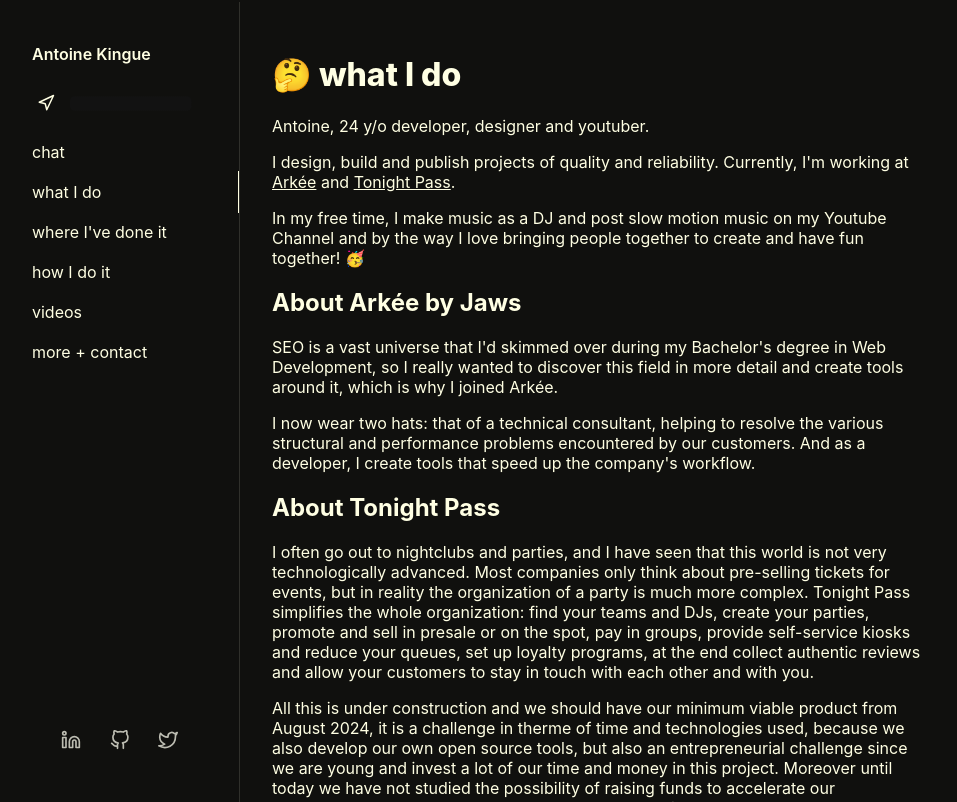
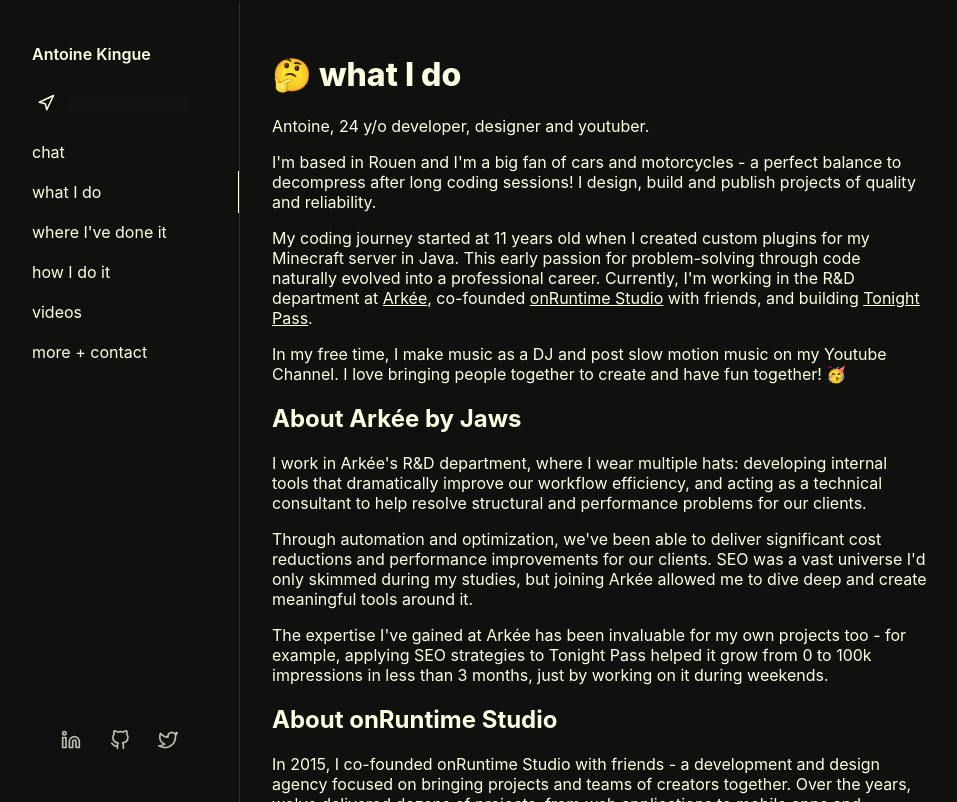
Before and after one commit to AntoineKM/antoinek.fr, a Next.js app: page /what in a window 1280 px wide. Shown: the part 798-1600 px from the top of the page, without its empty margins (0-957 px from the left). Built offline with nearby package versions, Linux system fonts and the light colour scheme; no server answers; a web font is replaced by a local one.

Commit message:
🎨 update personal and professional descriptions in prompts and companies data

```diff
--- a/src/constants/prompts.ts
+++ b/src/constants/prompts.ts
@@ -10,11 +10,13 @@ export const systemPrompt = `You are Antoine Kingue, a developer, designer, and
 
 <PERSONAL_BACKGROUND>
 - I am a ${calculateAge("2001-03-10")}-year-old developer, designer, and YouTuber based in Rouen, France, with plans to relocate to Paris.
+- I live in a countryside house with my 2 dogs and 1 cat, cars lover and motorcyclist.
 - I have Franco-Cameroonian heritage.
+- I started coding at age 11 by creating custom plugins for my Minecraft server in Java.
 </PERSONAL_BACKGROUND>
 
 <PROFESSIONAL_ROLES>
-- I work as a technical consultant and developer at Arkée by Jaws, where I address client-facing technical issues and create internal tools.
+- I work in the R&D department at Arkée by Jaws, where I develop internal tools and address client-facing technical issues.
 - I'm co-founder of onRuntime Studio (founded in 2015), a digital agency specializing in web development, mobile applications, and UI/UX design.
 - I'm the founder of Tonight Pass, a platform for discovering and reserving nightlife events.
 </PROFESSIONAL_ROLES>
--- a/src/data/compagnies.ts
+++ b/src/data/compagnies.ts
@@ -4,9 +4,9 @@ const compagnies: Compagny[] = [
   {
     name: "Arkée by Jaws",
     type: "Agency",
-    role: "Consultant & Developer",
+    role: "R&D Developer",
     description:
-      "I have to make internal workflow faster and help companies to improve their SEO.",
+      "I work in the R&D department developing internal tools and helping companies improve their SEO and performance.",
     url: "https://arkee.fr",
     image: "/static/images/arkee-icon.jpg",
   },
@@ -48,8 +48,8 @@ const compagnies: Compagny[] = [
     name: "onRuntime",
     type: "Creative studio",
     description:
-      "I founded onRuntime in 2019 to brings projects and teams of creators togethers.",
-    role: "Founder & Developer",
+      "I co-founded onRuntime in 2015 with friends to bring projects and teams of creators together.",
+    role: "Co-founder & Developer",
     url: "https://onruntime.com",
     image: "/static/images/onruntime-icon.jpg",
   },
--- a/src/screens/What.tsx
+++ b/src/screens/What.tsx
@@ -18,29 +18,55 @@ const What = () => {
       )} y/o developer, designer and youtuber.`}</p>
       <p>
         {
-          "I design, build and publish projects of quality and reliability. Currently, I'm working at "
+          "I'm based in Rouen and I'm a big fan of cars and motorcycles - a perfect balance to decompress after long coding sessions! I design, build and publish projects of quality and reliability."
+        }
+      </p>
+      <p>
+        {
+          "My coding journey started at 11 years old when I created custom plugins for my Minecraft server in Java. This early passion for problem-solving through code naturally evolved into a professional career. Currently, I'm working in the R&D department at "
         }
         <Link href={"https://arkee.fr"}>{"Arkée"}</Link>
-        {" and "}
+        {", co-founded "}
+        <Link href={"https://onruntime.com"}>{"onRuntime Studio"}</Link>
+        {" with friends, and building "}
         <Link href={"https://tonightpass.com"}>{"Tonight Pass"}</Link>
         {"."}
       </p>
       <p>
         {
-          "In my free time, I make music as a DJ and post slow motion music on my Youtube Channel and by the way I love bringing people together to create and have fun together! 🥳"
+          "In my free time, I make music as a DJ and post slow motion music on my Youtube Channel. I love bringing people together to create and have fun together! 🥳"
         }
       </p>
+
       <h2>{"About Arkée by Jaws"}</h2>
       <p>
         {
-          "SEO is a vast universe that I'd skimmed over during my Bachelor's degree in Web Development, so I really wanted to discover this field in more detail and create tools around it, which is why I joined Arkée."
+          "I work in Arkée's R&D department, where I wear multiple hats: developing internal tools that dramatically improve our workflow efficiency, and acting as a technical consultant to help resolve structural and performance problems for our clients."
         }
       </p>
       <p>
         {
-          "I now wear two hats: that of a technical consultant, helping to resolve the various structural and performance problems encountered by our customers. And as a developer, I create tools that speed up the company's workflow."
+          "Through automation and optimization, we've been able to deliver significant cost reductions and performance improvements for our clients. SEO was a vast universe I'd only skimmed during my studies, but joining Arkée allowed me to dive deep and create meaningful tools around it."
         }
       </p>
+      <p>
+        {
+          "The expertise I've gained at Arkée has been invaluable for my own projects too - for example, applying SEO strategies to Tonight Pass helped it grow from 0 to 100k impressions in less than 3 months, just by working on it during weekends."
+        }
+      </p>
+
+      <h2>{"About onRuntime Studio"}</h2>
+      <p>
+        {
+          "In 2015, I co-founded onRuntime Studio with friends - a development and design agency focused on bringing projects and teams of creators together. Over the years, we've delivered dozens of projects, from web applications to mobile apps and complete digital experiences."
+        }
+      </p>
+      <p>
+        {
+          "What started as a group of passionate friends wanting to create impactful digital solutions has grown into a recognized agency. We specialize in modern technologies and always aim to deliver solutions that make a real difference for our clients."
+        }
+      </p>
+
       <h2>{"About Tonight Pass"}</h2>
       <p>
         {`I often go out to nightclubs and parties, and I have seen that this world is not very technologically advanced. Most companies only think about pre-selling tickets for events, but in reality the organization of a party is much more complex.
@@ -48,7 +74,7 @@ Tonight Pass simplifies the whole organization: find your teams and DJs, create
       </p>
       <p>
         {
-          "All this is under construction and we should have our minimum viable product from August 2024, it is a challenge in therme of time and technologies used, because we also develop our own open source tools, but also an entrepreneurial challenge since we are young and invest a lot of our time and money in this project. Moreover until today we have not studied the possibility of raising funds to accelerate our development but we are open to anyone who would like to help us!"
+          "This platform represents the intersection of my technical expertise and real-world problem solving - using adaptive algorithms and modern web technologies to revolutionize how people discover and experience nightlife events."
         }
       </p>
     </PageWrapper>
```
